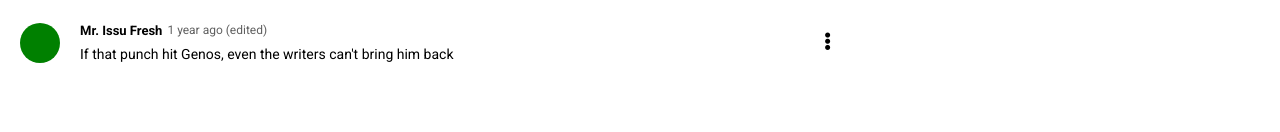
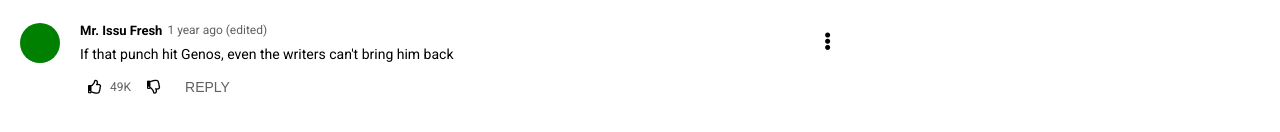
Before and after one commit to mdesanker/youtube-page, a React (Create React App) app: page / in a window 1280 px wide. Shown: the part 920-1052 px from the top of the page. Built offline with nearby package versions, Linux system fonts and the light colour scheme.

Commit message:
Style comment likes

```diff
--- a/src/components/body/Comment.tsx
+++ b/src/components/body/Comment.tsx
@@ -15,11 +15,50 @@ const Comment: React.FC = () => {
         <CommentText>
           If that punch hit Genos, even the writers can't bring him back
         </CommentText>
+        <CommentReactions>
+          <Btn>
+            <i className="far fa-thumbs-up"></i>
+          </Btn>
+          <p>49K</p>
+          <Btn>
+            <i className="far fa-thumbs-down"></i>
+          </Btn>
+          <ReplyBtn>reply</ReplyBtn>
+        </CommentReactions>
       </Container>
       <IconBtn icon="fas fa-ellipsis-v" />
     </Wrapper>
   );
 };
+
+const Btn = styled.button`
+  display: flex;
+  justify-content: center;
+  align-items: center;
+  font-size: 14px;
+  padding: 8px;
+  background-color: transparent;
+  border: none;
+  cursor: pointer;
+`;
+
+const ReplyBtn = styled(Btn)`
+  padding: 8px 16px;
+  color: #606060;
+  text-transform: uppercase;
+`;
+
+const CommentReactions = styled.div`
+  display: flex;
+  align-items: center;
+  height: 34px;
+
+  & p {
+    font-size: 12px;
+    margin-right: 8px;
+    color: #606060;
+  }
+`;
 
 const CommentText = styled.p`
   font-size: 14px;
```
